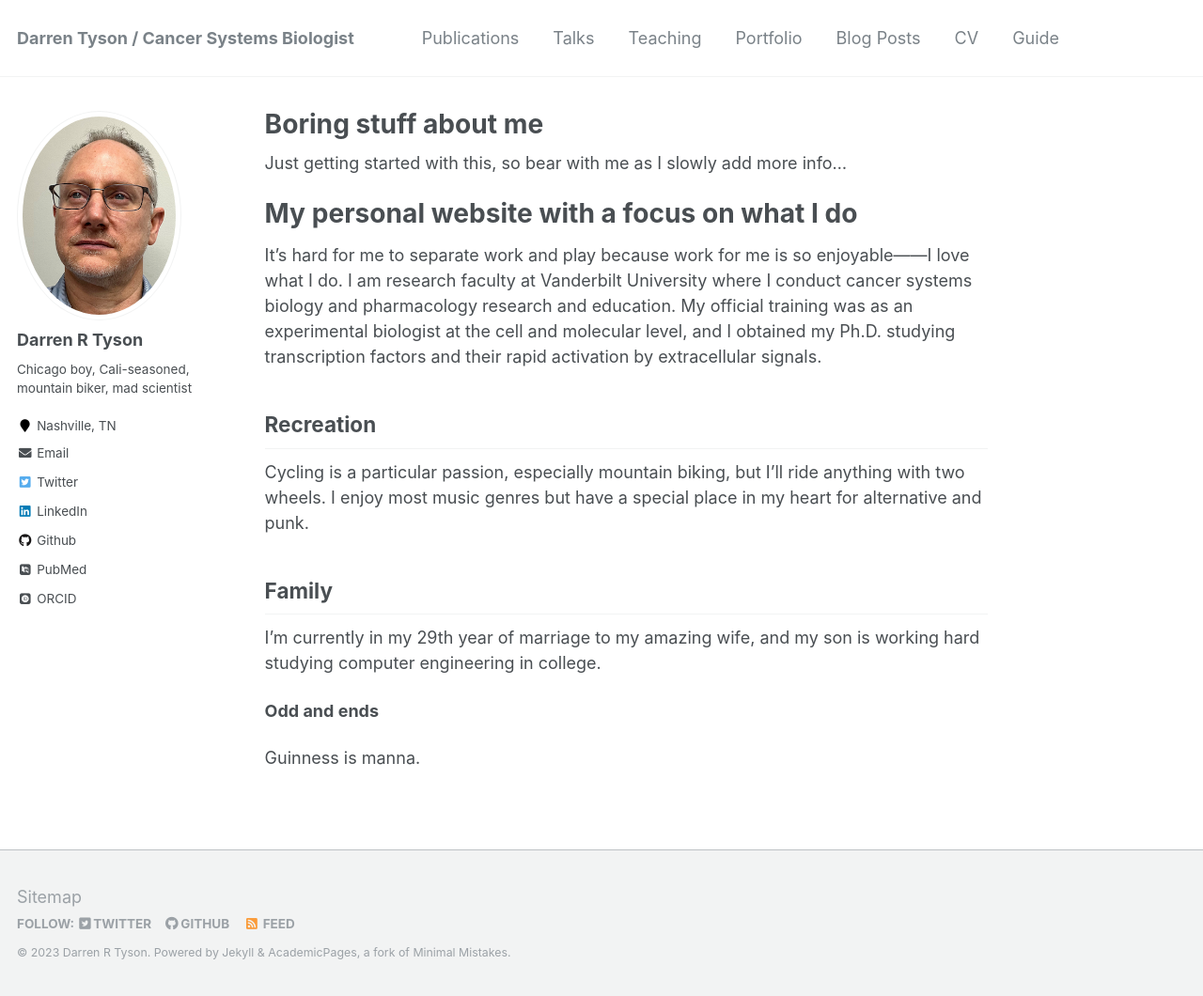
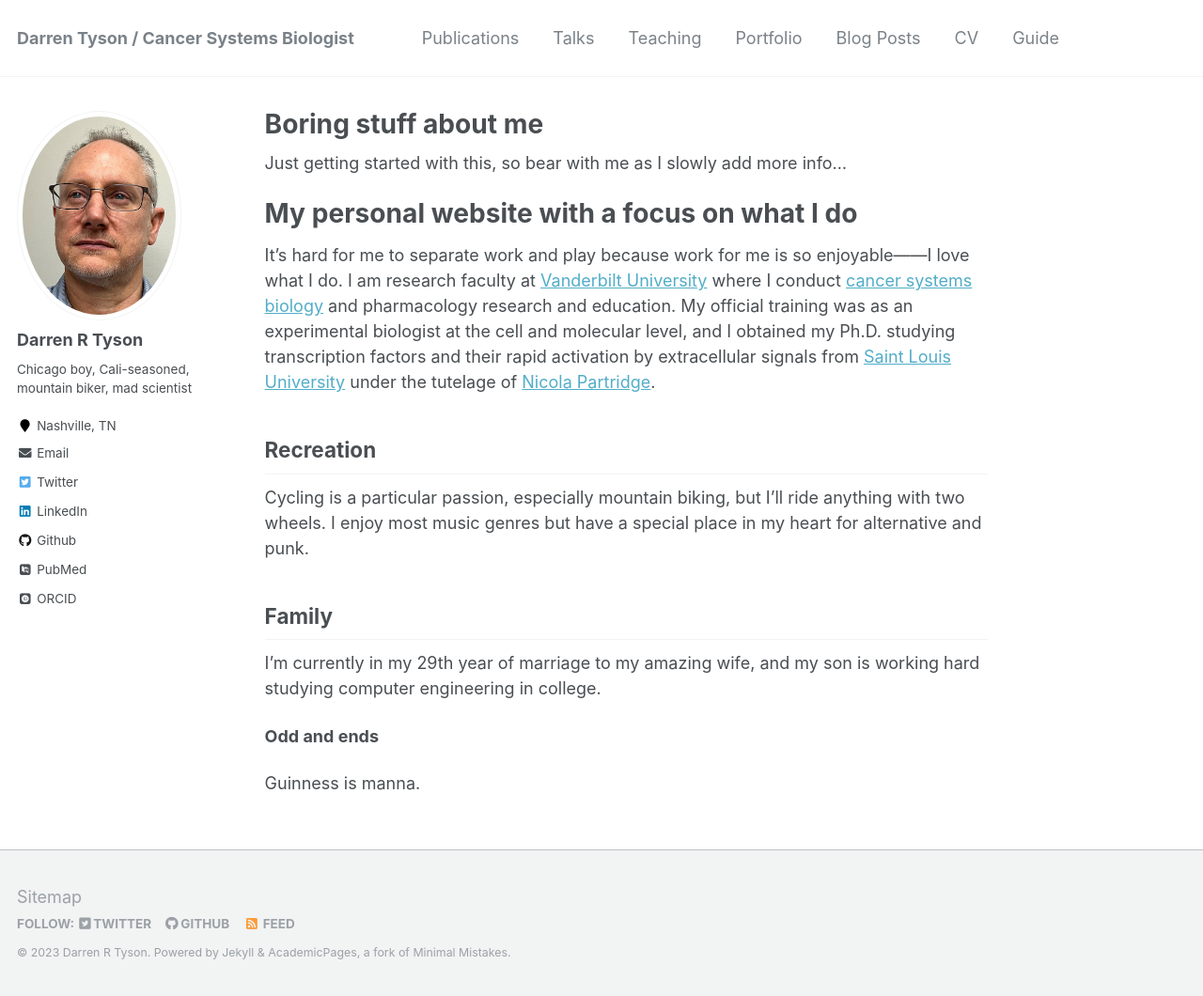
Before and after one commit to darrentyson/darrentyson.github.io, a Jekyll site: the page built from _pages/about.md, in a window 1280 px wide and 1060 px high. Shown: the whole window at 94% size. Built offline with Jekyll 4.4.1, drawn with Linux system fonts in a browser that asks for light colours; some web fonts are replaced.

Commit message:
Update about.md

```diff
--- a/_pages/about.md
+++ b/_pages/about.md
@@ -12,7 +12,7 @@ Just getting started with this, so bear with me as I slowly add more info...
 
 My personal website with a focus on what I do
 ======
-It's hard for me to separate work and play because work for me is so enjoyable——I love what I do. I am research faculty at Vanderbilt University where I conduct cancer systems biology and pharmacology research and education. My official training was as an experimental biologist at the cell and molecular level, and I obtained my Ph.D. studying transcription factors and their rapid activation by extracellular signals.
+It's hard for me to separate work and play because work for me is so enjoyable——I love what I do. I am research faculty at [Vanderbilt University](https://www.vanderbilt.edu) where I conduct [cancer systems biology](https://www.cancer.gov/about-nci/organization/dcb/research-programs/csbc/cancer-systems-biology-consortium) and pharmacology research and education. My official training was as an experimental biologist at the cell and molecular level, and I obtained my Ph.D. studying transcription factors and their rapid activation by extracellular signals from [Saint Louis University](https://www.slu.edu) under the tutelage of [Nicola Partridge](https://med.nyu.edu/faculty/nicola-c-partridge).
 
 Recreation
 ------
```
